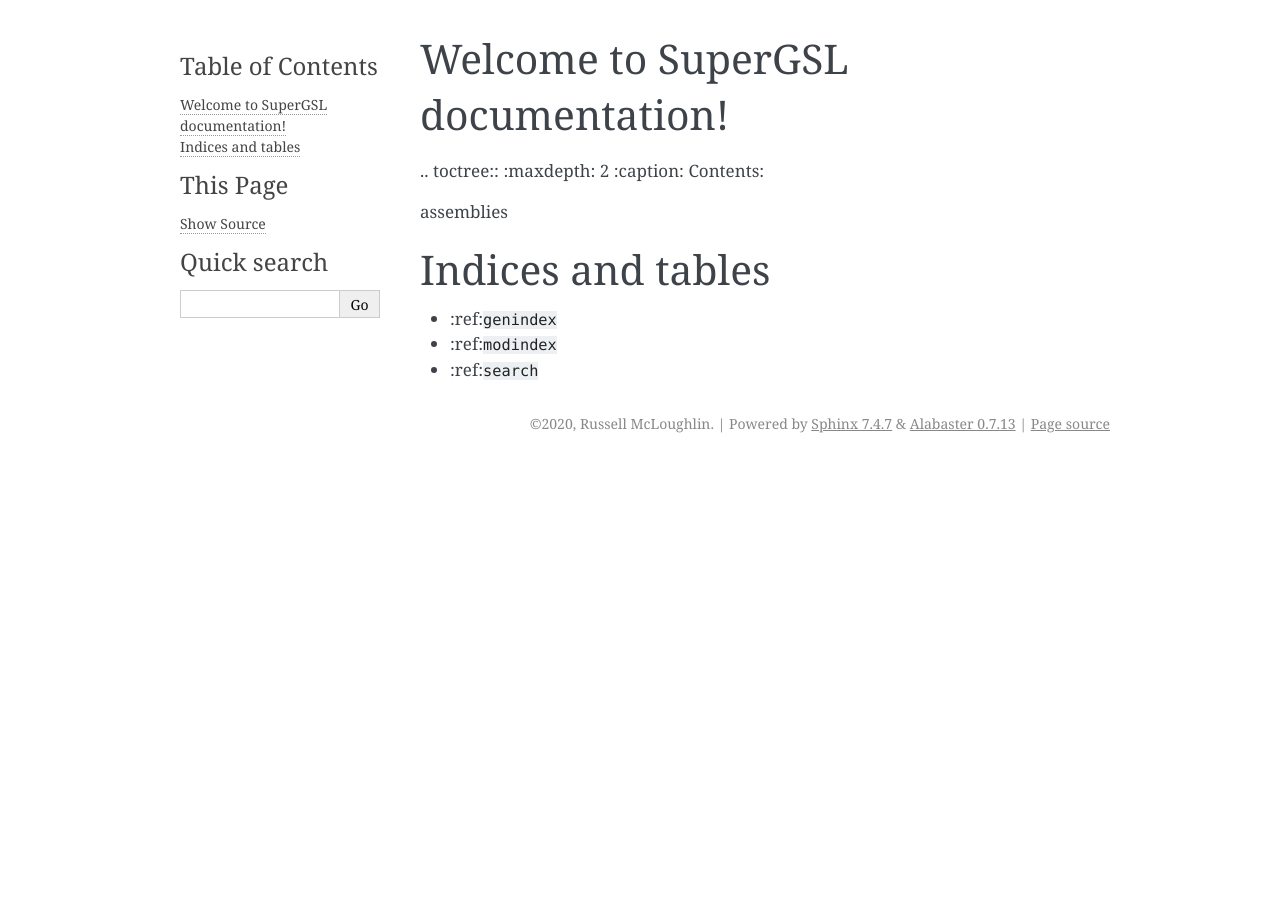
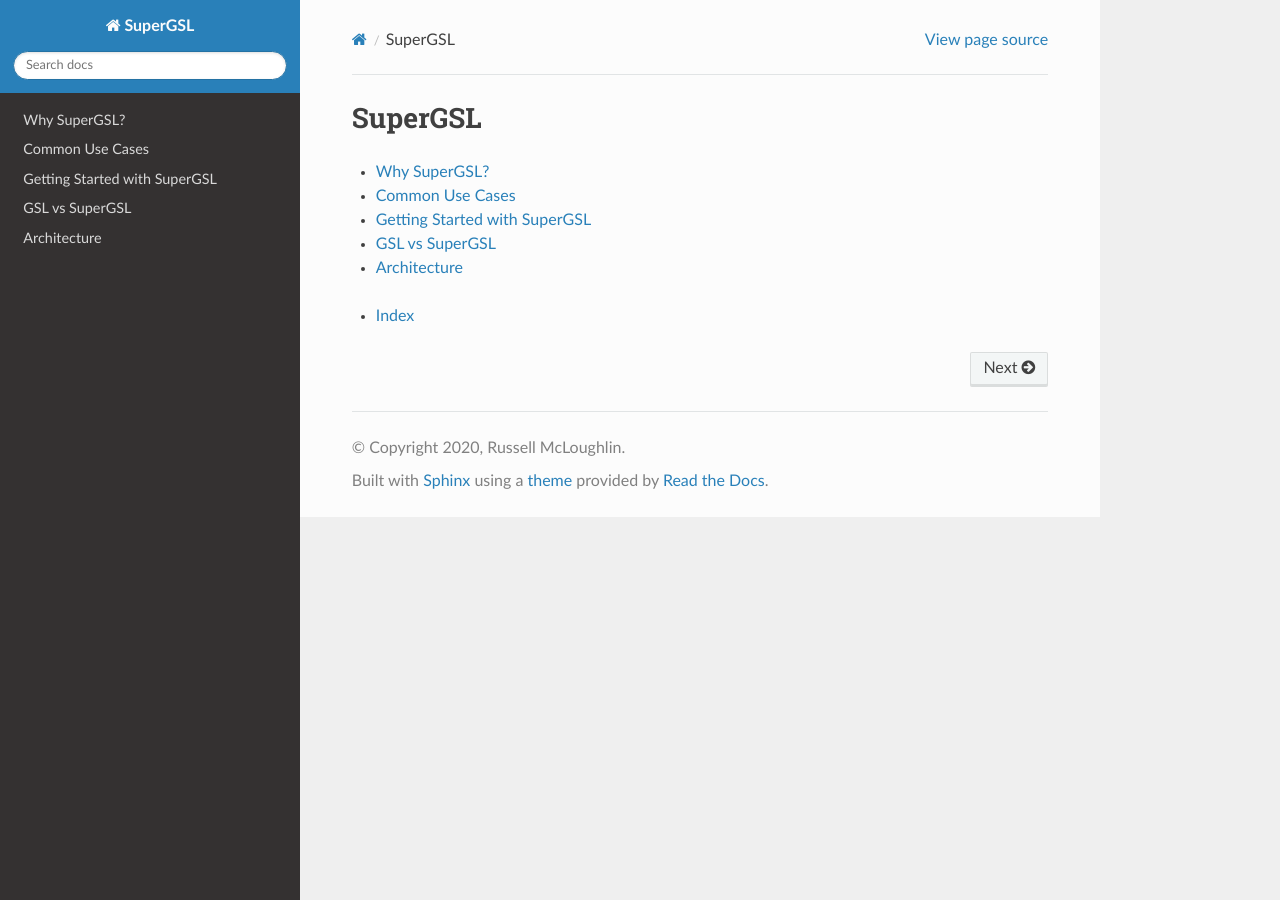
Before and after one commit to rmcl/supergsl, a Sphinx documentation site: the page built from docs/source/index.rst, in a window 1280 px wide. Built offline with Sphinx 7.4.7 and the Read the Docs theme 2.0.0, drawn with Linux system fonts in a browser that asks for light colours; some of the changed lines change nothing that is shown.

Commit message:
progress on getting sphinx docs working.

````diff
--- /dev/null
+++ b/docs/requirements.txt
@@ -0,0 +1,2 @@
+sphinx
+sphinx-rtd-theme
--- a/docs/source/architecture.md
+++ b/docs/source/architecture.md
@@ -1,4 +1,4 @@
-# SuperGSL Compiler Architecture
+# Architecture
 
 SuperGSL is a fairly standard [multi-pass compiler](https://en.wikipedia.org/wiki/Multi-pass_compiler). The author fondly remembers his undergraduate compiler course at UC Santa Barbara and refreshed his memories on the finer points of compiler design by refering to [1].
 
--- /dev/null
+++ b/docs/source/common_use_cases.md
@@ -0,0 +1,37 @@
+# Common Use Cases
+
+**Strain engineers often want to do things:**
+
+1. Knockout a gene
+2. Add an extra copy of a gene (overexpress)
+5. Introduce non-native genes
+4. Introduce a mutation to an gene
+6. Introduce an exact nucleotide sequence into a gene
+
+
+## Knockout a Gene
+
+*Using a CRISPR gRNA and Homologous Recombination*
+
+Scientists may want to remove a gene from an organism. One approach is to first generate a template DNA part that connects the upstream and downstream flanking of target gene to be removed. Then introduce a double stranded break in the gene of interest. Allow homologous recombination to fix the cut with the provided template DNA.
+
+```
+uHO ; dHO
+```
+
+```
+gHO^
+```
+
+```
+marker {
+    gHO^
+}
+```
+## Add an extra copy of a native gene (overexpress)
+
+## Introduce non-native genes
+
+## Introduce a mutation to an gene
+
+## Introduce an exact nucleotide sequence into a gene
--- a/docs/source/conf.py
+++ b/docs/source/conf.py
@@ -15,6 +15,7 @@
 # import os
 # import sys
 # sys.path.insert(0, os.path.abspath('.'))
+import sphinx_rtd_theme
 
 
 # -- Project information -----------------------------------------------------
@@ -41,6 +42,8 @@
 # ones.
 extensions = [
     'sphinx.ext.githubpages',
+    'recommonmark',
+    'sphinx_rtd_theme',
 ]
 
 # Add any paths that contain templates here, relative to this directory.
@@ -50,7 +53,10 @@
 # You can specify multiple suffix as a list of string:
 #
 # source_suffix = ['.rst', '.md']
-source_suffix = '.md'
+source_suffix = {
+    '.rst': 'restructuredtext',
+    '.md': 'markdown',
+}
 
 # The master toctree document.
 master_doc = 'index'
@@ -76,7 +82,7 @@
 # The theme to use for HTML and HTML Help pages.  See the documentation for
 # a list of builtin themes.
 #
-html_theme = 'alabaster'
+html_theme = 'sphinx_rtd_theme'
 
 # Theme options are theme-specific and customize the look and feel of a theme
 # further.  For a list of options available for each theme, see the
--- /dev/null
+++ b/docs/source/getting_started.md
@@ -0,0 +1,9 @@
+# Getting Started with SuperGSL
+
+Before you can start editing organisms you probably need a few things.
+
+## Get a Part Provider
+
+Sequence of DNA whether they are part of your target organisms genome or exogeneous sequences that you what to transform are provided to the compiler by a **Part Provider**. The part provider you utilize depends on the format your DNA sequences are in. If they are local files on your computer such as FASTA or GenBank files then you will likely want one of the "File Part" providers. If you want to retrieve parts from an online database such as SynBioHub then you are going to want a specific provider for that source. If you are a biotech company with a private repository you may need to write your own provider to gain access to your part repository.
+
+## Select a Assembly Method
--- /dev/null
+++ b/docs/source/gsl_vs_supergsl.md
@@ -0,0 +1,35 @@
+# GSL vs SuperGSL
+
+SuperGSL is inspired by the original Genome Specification Language (See: [Paper](https://pubs.acs.org/doi/abs/10.1021/acssynbio.5b00194) & [Code](https://github.com/Amyris/GslCore)) written by Erin Wilson, Darren Platt and many others at Amyris.
+
+I refer to the original GSL as *fGSL* because the original gsl is written in F#.
+
+### Things I don't like about *fGSL*
+
+1. *fGSL* is written in F#
+
+2. *fGSL*'s architecture makes it hard to extend
+
+### Other stuff that made this seem like a good idea
+
+3. I wanted tweak and extend the language syntax
+
+4. Writing a compiler seemed like a fun challenge
+
+
+## New Features in SuperGSL
+
+#### Explicit Imports
+
+In *fGSL* you specify the refgenome pragma so that the compiler knows where to find genes and what their sequences are.
+
+```
+#refgenome S288C
+uHO ; pADH1 ; gERG10[1:728] ; ### ; dHO
+```
+In contrast, in superGSL the import statement allows you to bring in genomes of organisms:
+
+```
+from S288C import ADH1, ERG10, HO
+
+uHO ; pADH1 ; gERG10[1:728] ; ### ; dHO
--- a/docs/source/index.md
+++ /dev/null
@@ -1,16 +0,0 @@
-Welcome to SuperGSL documentation!
-==============================================
-
-.. toctree::
-   :maxdepth: 2
-   :caption: Contents:
-
-   assemblies
-
-
-Indices and tables
-==================
-
-* :ref:`genindex`
-* :ref:`modindex`
-* :ref:`search`
--- /dev/null
+++ b/docs/source/index.rst
@@ -0,0 +1,14 @@
+SuperGSL
+==============================================
+
+.. toctree::
+   :maxdepth: 1
+
+   why_does_supergsl_exist
+   common_use_cases
+   getting_started
+   gsl_vs_supergsl
+   architecture
+
+
+* :ref:`genindex`
--- /dev/null
+++ b/docs/source/why_does_supergsl_exist.md
@@ -0,0 +1,3 @@
+# Why SuperGSL?
+
+SuperGSL is inspired by the original Genome Specification Language (See: [Paper](https://pubs.acs.org/doi/abs/10.1021/acssynbio.5b00194) & [Code](https://github.com/Amyris/GslCore)) written by Erin Wilson, Darren Platt and many others at Amyris. The [author](https://github.com/rmcl) wanted to learn more about genetic engineering, but had a really hard time coming up to speed with the opensource GSL code base. Read more of why SuperGSL exists [here](gsl_vs_supergsl).
````
Also changed, not shown: 2 other files.
